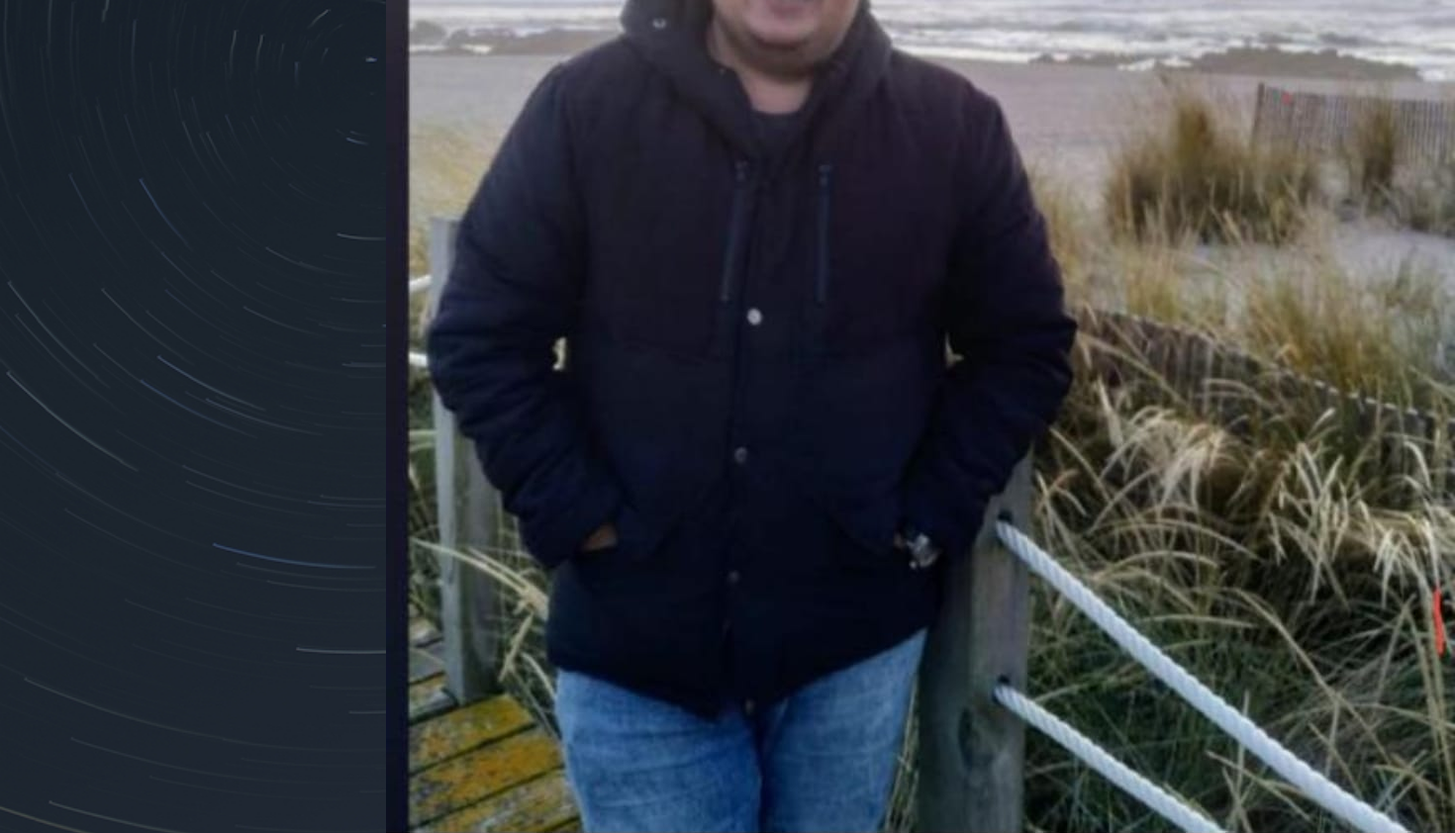
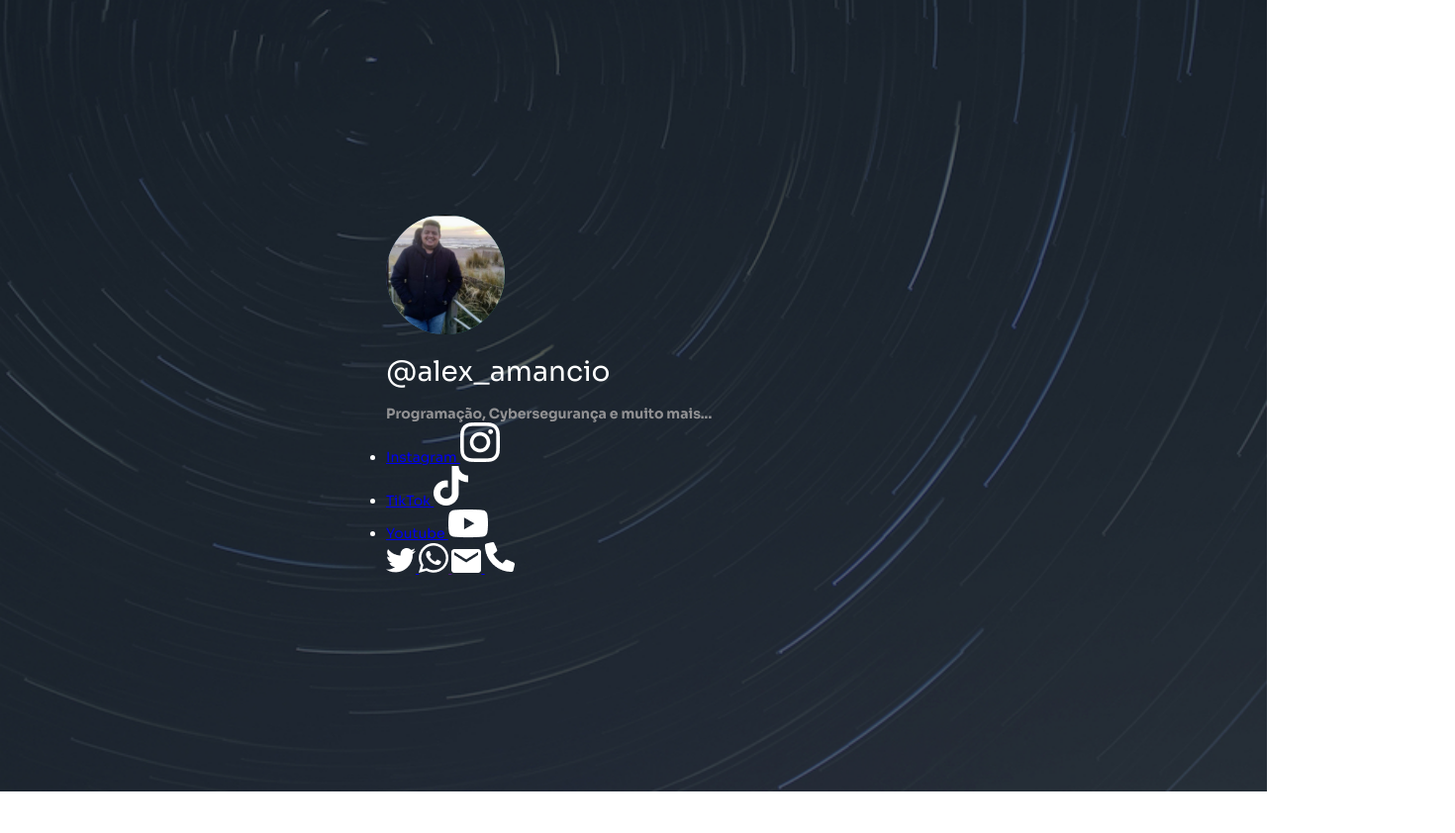
Before and after one commit to AlexsandroAmancio85/Social-Links, a plain HTML site: page index.html in a window 1280 px wide. Shown: the top 842 px of the page at 99% size, 1470 px wide, since content can reach past the window. After the commit the page ends 800 px from the top, so only its background shows below. Drawn offline with Linux system fonts and the light colour scheme.

Commit message:
Aplicando estilo no header.

```diff
--- a/index.html
+++ b/index.html
@@ -13,8 +13,9 @@
 <body>
     <section class="container">
         <header>
-            <img src="./images/profile.png" alt="Foto de Perfil">
-            <h1>@alex_amancio</h1>
+            <img class="profile-picture gradient" src="./images/profile.png" alt="Foto de Perfil">
+            <h1 class="username">@alex_amancio</h1>
+            <h2 class="description">Programação, Cybersegurança e muito mais...</h2>
         </header>
 
         <ul>
--- a/style.css
+++ b/style.css
@@ -6,6 +6,7 @@
 
 html {
     height: 100vh;
+    font-size: 14px;
 }
 
 body{
@@ -28,3 +29,23 @@ body{
     height: 100%;
 
 }
+
+.gradient {
+    background: linear-gradient(to right, #5579BA, #41A377);
+}
+
+.profile-picture {
+    width: 120px;
+    border-radius: 50%;
+}
+
+.username {
+    font-weight: 400;
+    font-size: 2em;
+    margin: 16px 0;
+}
+
+.description {
+    font-size: 1em;
+    color: #919193;
+}
```
